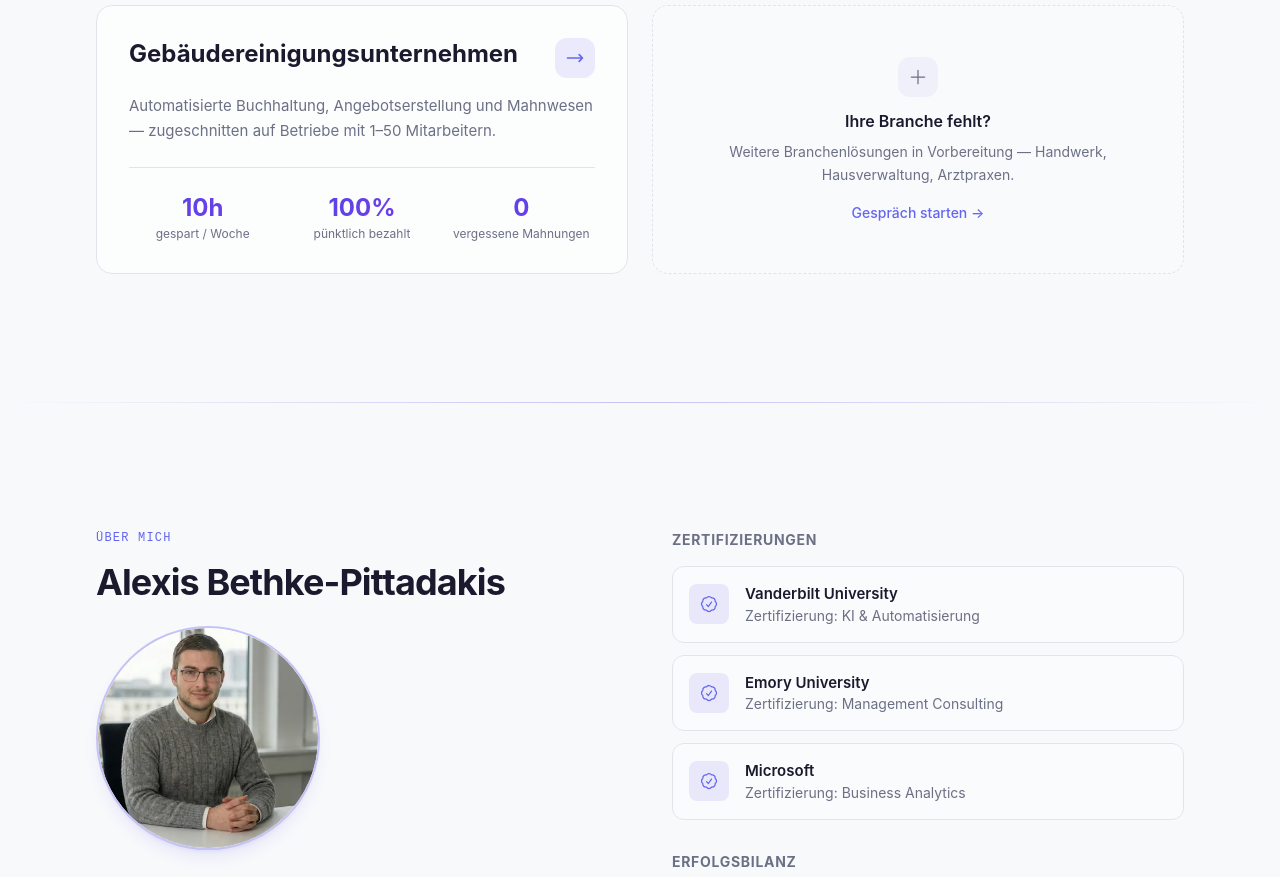
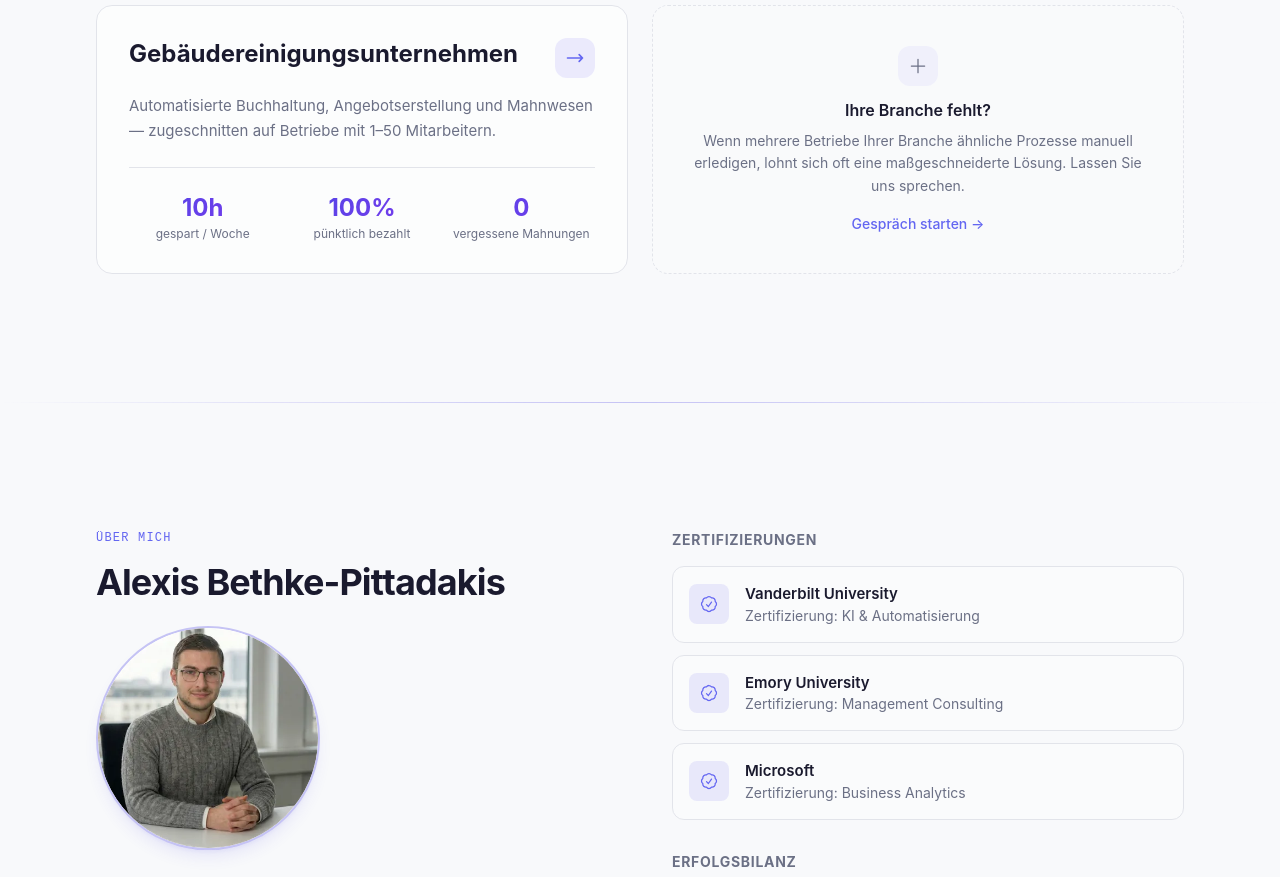
Before and after one commit to Alexis-beep-debug/dynvon.com.website, a Next.js app: page / in a window 1280 px wide. Shown: the part 2440-3317 px from the top of the page. Built offline with nearby package versions, Linux system fonts and the light colour scheme.

Commit message:
fix: remove konkrete Branchen-Vorschläge aus IndustryFocus-Platzhalter
Stattdessen eine offene Formulierung, die Gespräche einlädt ohne
konkrete Branchen zu nennen, die noch nicht bedient werden.

https://claude.ai/code/session_01LBLnpCCGEdXSjsdHm4yY1m

```diff
--- a/src/components/IndustryFocus.tsx
+++ b/src/components/IndustryFocus.tsx
@@ -99,8 +99,8 @@ export default function IndustryFocus() {
             </h3>
             <p className="text-muted text-sm leading-relaxed mb-4">
               {isDe
-                ? "Weitere Branchenlösungen in Vorbereitung — Handwerk, Hausverwaltung, Arztpraxen."
-                : "More industry solutions in the works — trades, property management, medical practices."}
+                ? "Wenn mehrere Betriebe Ihrer Branche ähnliche Prozesse manuell erledigen, lohnt sich oft eine maßgeschneiderte Lösung. Lassen Sie uns sprechen."
+                : "If several businesses in your industry handle similar processes manually, a tailored solution usually pays off. Let's talk."}
             </p>
             <a
               href="#contact"
```
